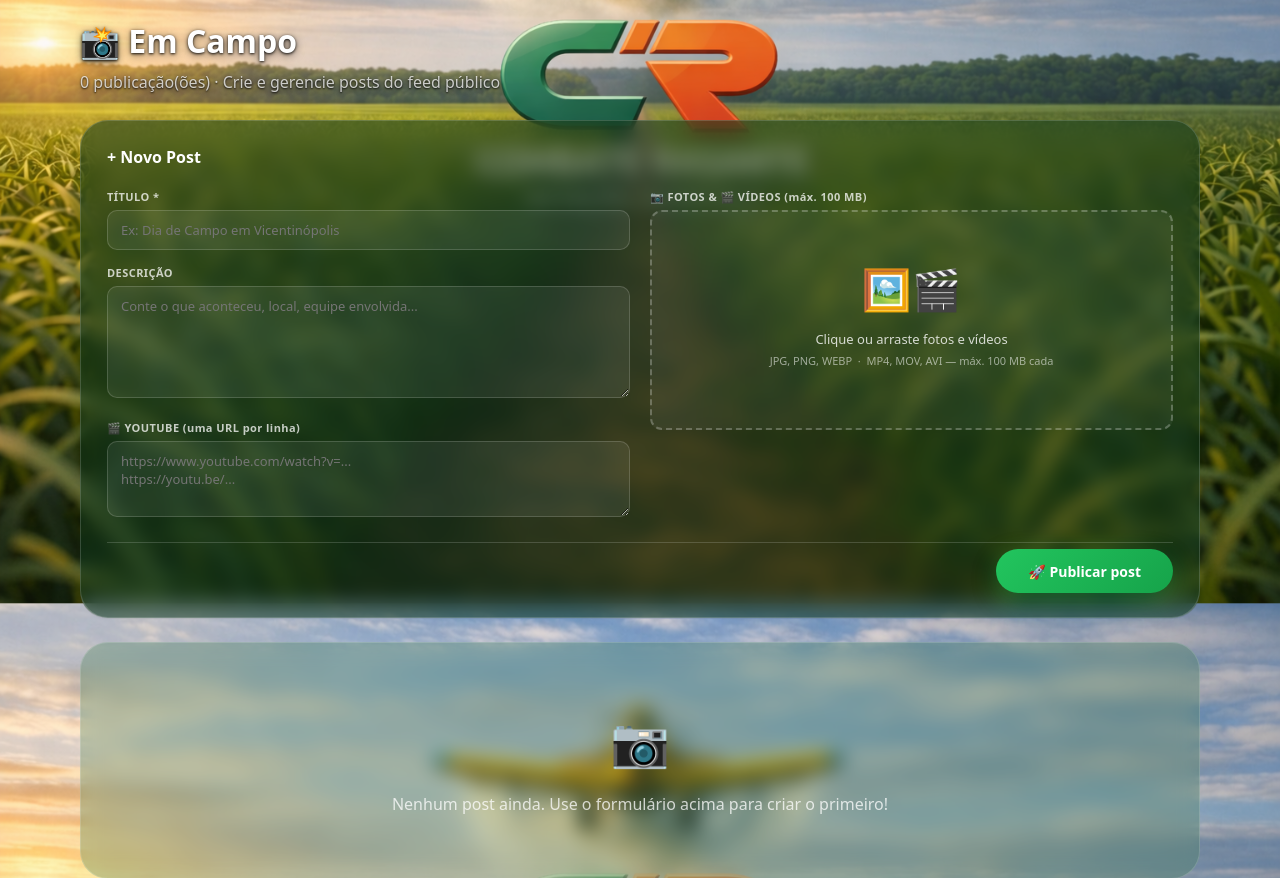
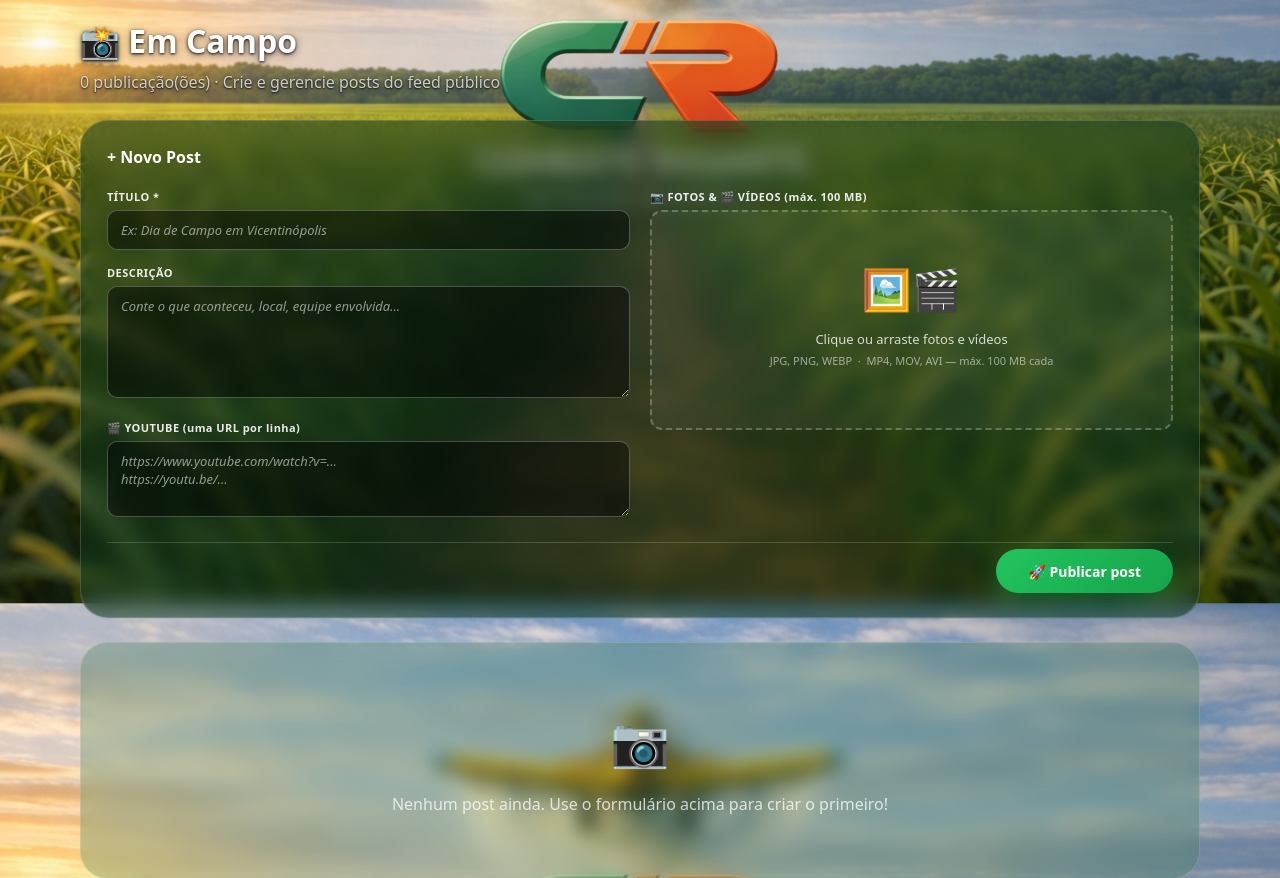
Before and after one commit to johnyferreirajf/combate-rasante-flask, a Flask app: page /admin/emcampo in a window 1280 px wide. Shown: the part 250-1128 px from the top of the page. Run offline with Flask 3, Linux system fonts and the light colour scheme; the visitor is signed in with stand-in values (Sample User, id 1); data that the repository does not hold is empty; some libraries are stand-ins or nearby versions.

Commit message:
Add files via upload

```diff
--- a/app/templates/admin_emcampo.html
+++ b/app/templates/admin_emcampo.html
@@ -26,13 +26,14 @@
 }
 .ec-form-input {
   width: 100%; padding: 10px 13px; border-radius: 10px;
-  border: 1px solid var(--color-border);
-  background: rgba(255,255,255,.07); color: var(--color-text);
+  border: 1px solid rgba(255,255,255,.25);
+  background: rgba(0,0,0,.45); color: #fff;
   font-size: 13px; font-family: inherit; outline: none; box-sizing: border-box;
 }
-.ec-form-input:focus { border-color: rgba(34,197,94,.55); }
+.ec-form-input::placeholder { color: rgba(255,255,255,.55); font-style: italic; }
+.ec-form-input:focus { border-color: rgba(34,197,94,.70); background: rgba(0,0,0,.55); }
 .ec-form-label {
-  font-size: 11px; font-weight: 900; color: var(--color-text-muted);
+  font-size: 11px; font-weight: 900; color: rgba(255,255,255,.90);
   display: block; margin-bottom: 4px; letter-spacing: .04em;
 }
 </style>
```
